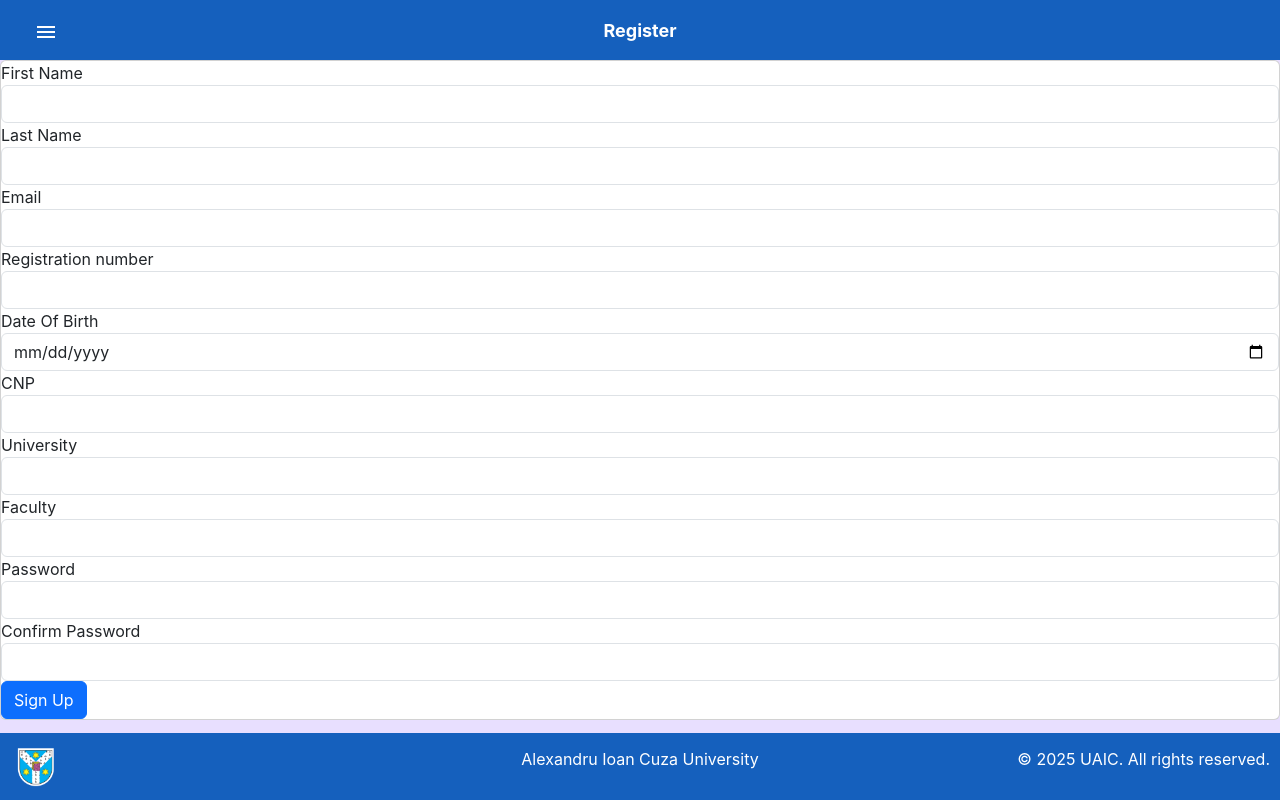
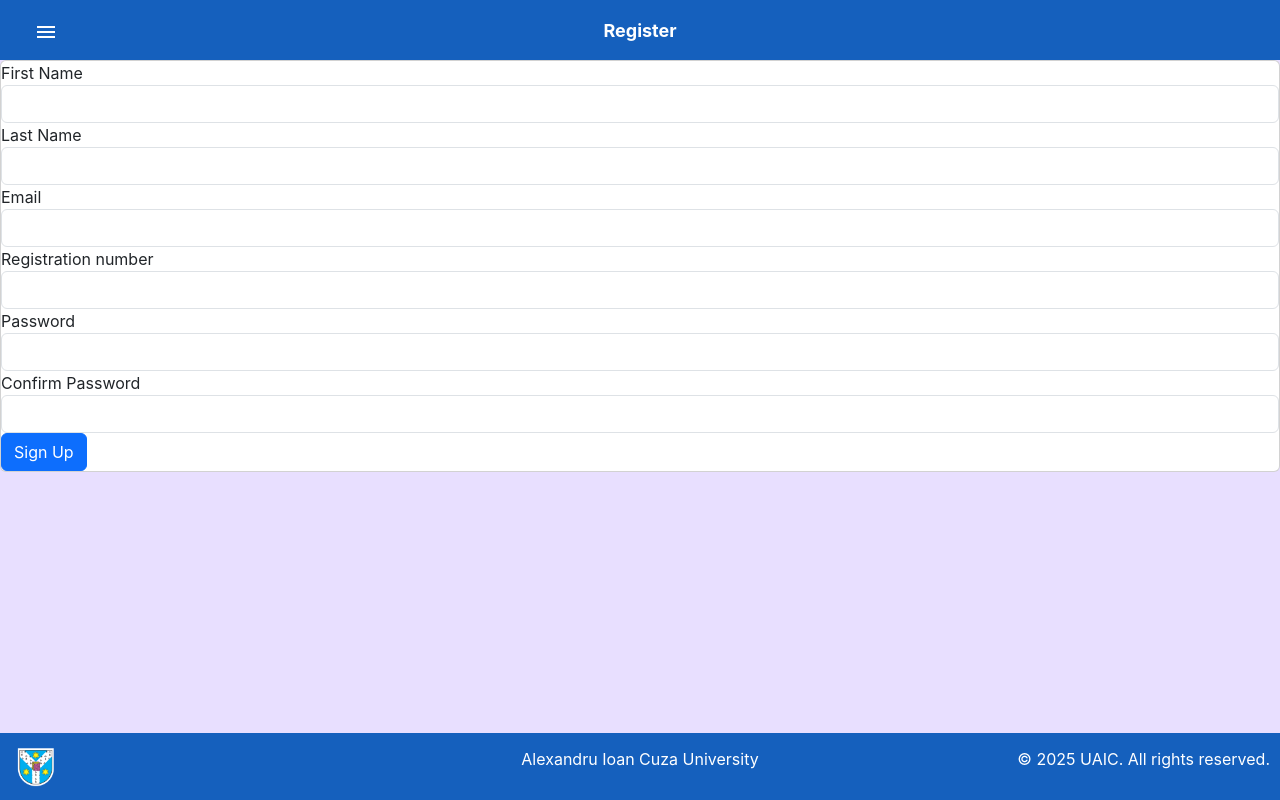
Before and after one commit to SuperSecretariat/SmartSecretary, an Angular app in the folder frontend/: page /register in a window 1280 px wide. Built offline with nearby package versions, Linux system fonts and the light colour scheme.

Commit message:
Modified register page + fixed bugs on backend

```diff
--- a/frontend/src/app/components/_services/auth.service.ts
+++ b/frontend/src/app/components/_services/auth.service.ts
@@ -25,7 +25,7 @@ export class AuthService {
     );
   }
 
-  register(firstName: string, lastName: string, email: string, registrationNumber: string, dateOfBirth: string, cnp: string, university: string, faculty: string, password: string, confirmationPassword: string): Observable<any> {
+  register(firstName: string, lastName: string, email: string, registrationNumber: string, password: string, confirmationPassword: string): Observable<any> {
     return this.http.post(
       AUTH_API + 'register',
       {
@@ -33,10 +33,6 @@ export class AuthService {
         lastName,
         email,
         registrationNumber,
-        dateOfBirth,
-        cnp,
-        university,
-        faculty,
         password,
         confirmationPassword
       },
--- a/frontend/src/app/components/register/register.component.html
+++ b/frontend/src/app/components/register/register.component.html
@@ -112,98 +112,6 @@
             </div>
             }
           </div>
-          <div class="form-group">
-            <label for="dateOfBirth">Date Of Birth</label>
-            <input
-              type="date"
-              class="form-control"
-              name="dateOfBirth"
-              [(ngModel)]="form.dateOfBirth"
-              required
-              dateOfBirth
-              #dateOfBirth="ngModel"
-              [ngClass]="{ 'is-invalid': f.submitted && dateOfBirth.errors }"
-            />
-            @if (dateOfBirth.errors && f.submitted) {
-            <div class="invalid-feedback">
-              @if (dateOfBirth.errors['required']) {
-              <div>Date Of Birth is required</div>
-              }
-              @if (dateOfBirth.errors['dateOfBirth']) {
-              <div>Date Of Birth must be a valid id number address</div>
-              }
-            </div>
-            }
-          </div>
-          <div class="form-group">
-            <label for="cnp">CNP</label>
-            <input
-              type="text"
-              class="form-control"
-              name="cnp"
-              [(ngModel)]="form.cnp"
-              required
-              cnp
-              #cnp="ngModel"
-              [ngClass]="{ 'is-invalid': f.submitted && cnp.errors }"
-            />
-            @if (cnp.errors && f.submitted) {
-            <div class="invalid-feedback">
-              @if (cnp.errors['required']) {
-              <div>Registration number is required</div>
-              }
-              @if (cnp.errors['cnp']) {
-              <div>Registration number must be a valid id number address</div>
-              }
-            </div>
-            }
-          </div>
-          <div class="form-group">
-            <label for="university">University</label>
-            <input
-              type="text"
-              class="form-control"
-              name="university"
-              [(ngModel)]="form.university"
-              required
-              university
-              #university="ngModel"
-              [ngClass]="{ 'is-invalid': f.submitted && university.errors }"
-            />
-            @if (university.errors && f.submitted) {
-            <div class="invalid-feedback">
-              @if (university.errors['required']) {
-              <div>University is required</div>
-              }
-              @if (university.errors['university']) {
-              <div>University must be a valid id number address</div>
-              }
-            </div>
-            }
-          </div>
-          <div class="form-group">
-            <label for="faculty">Faculty</label>
-            <input
-              type="text"
-              class="form-control"
-              name="faculty"
-              [(ngModel)]="form.faculty"
-              required
-              faculty
-              #faculty="ngModel"
-              [ngClass]="{ 'is-invalid': f.submitted && faculty.errors }"
-            />
-            @if (faculty.errors && f.submitted) {
-            <div class="invalid-feedback">
-              @if (faculty.errors['required']) {
-              <div>faculty is required</div>
-              }
-              @if (faculty.errors['faculty']) {
-              <div>faculty must be a valid id number address</div>
-              }
-            </div>
-            }
-          </div>
         <div class="form-group">
           <label for="password">Password</label>
           <input
--- a/frontend/src/app/components/register/register.component.ts
+++ b/frontend/src/app/components/register/register.component.ts
@@ -14,10 +14,6 @@ export class RegisterComponent {
     lastName: null,
     email: null,
     registrationNumber: null,
-    dateOfBirth: null,
-    cnp: null,
-    university: null,
-    faculty: null,
     password: null,
     confirmationPassword: null
   };
@@ -33,7 +29,7 @@ export class RegisterComponent {
   constructor(private authService: AuthService) { }
 
   onSubmit(): void {
-    const { firstName, lastName, email, registrationNumber, dateOfBirth, cnp, university, faculty, password, confirmationPassword } = this.form;
+    const { firstName, lastName, email, registrationNumber, password, confirmationPassword } = this.form;
 
     // Check if passwords match
     if (!this.passwordsMatch()) {
@@ -42,18 +38,7 @@ export class RegisterComponent {
       return; // Stop the submission
     }
 
-    let formattedDateOfBirth = dateOfBirth;
-    if (dateOfBirth instanceof Date) {
-      formattedDateOfBirth = dateOfBirth.toISOString().split('T')[0];
-    }
-    else if (typeof dateOfBirth === 'string' && dateOfBirth.includes('T')) {
-      // If it's an ISO string, extract just the date part
-      formattedDateOfBirth = dateOfBirth.split('T')[0];
-    }
-
-    console.log('Sending dateOfBirth:', formattedDateOfBirth);
-
-    this.authService.register(firstName, lastName, email, registrationNumber, formattedDateOfBirth, cnp, university, faculty, password, confirmationPassword).subscribe({
+    this.authService.register(firstName, lastName, email, registrationNumber, password, confirmationPassword).subscribe({
       next: data => {
         console.log(data);
         this.isSuccessful = true;
```
Also changed, not shown: 1 other file (tests, documents, lock files or other folders).
